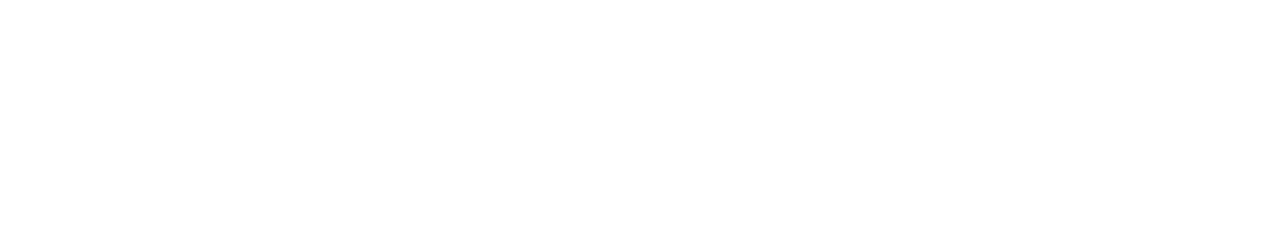
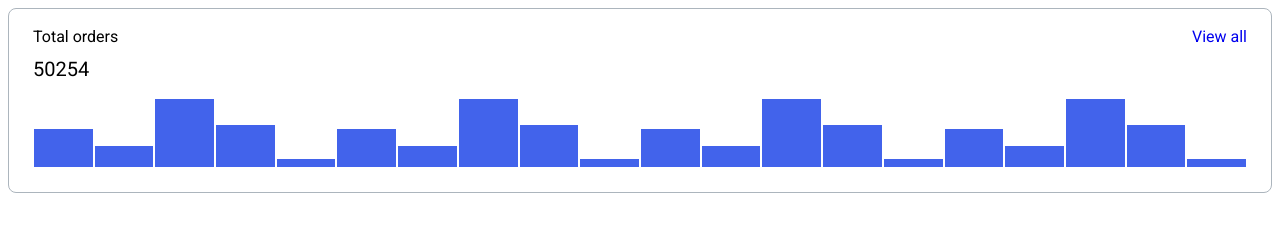
Before and after one commit to js-tasks-ru/htmlcss-20210114_vladimir664, a website: page 04-lection2/01-histogram/index.html in a window 1280 px wide. Drawn offline with Linux system fonts and the light colour scheme.

Commit message:
add solution for 4-module 1-task

```diff
--- a/04-lection2/01-histogram/histogram.css
+++ b/04-lection2/01-histogram/histogram.css
@@ -0,0 +1,130 @@
+.container {
+    /* height: 100vh; */
+    min-height: 185px;
+    min-width: 215px;
+    display: flex;
+}
+
+.histogram {
+    display: flex;
+    flex-direction: column;
+    justify-content: space-between;
+    min-height: 100%;
+    width: 100%;
+    border-radius: 8px;
+    border: 1px solid #ACB5BD;
+    padding: 16px 24px 24px;
+}
+
+.histogram__header {
+    display: flex;
+    justify-content: space-between;
+    font-weight: 400;
+    font-size: 16px;
+    line-height: 24px;
+}
+
+.histogram__name {
+    padding-bottom: 6px;
+}
+
+.histogram__number {
+    font-size: 20px;
+    line-height: 28px;
+}
+
+.histogram__button a {
+    text-decoration: none;
+}
+
+.histogram__columns-block {
+    height: 100%;
+    display: flex;
+    align-items: flex-end;
+    justify-content: center;
+}
+
+
+.histogram__column {
+    background-color: #4263EB;
+    flex-grow: 1;
+    margin: 1px;
+}
+
+.histogram__column_col1 {
+    height: 45%;
+}
+
+.histogram__column_col2 {
+    height: 25%;
+}
+
+.histogram__column_col3 {
+    height: 80%;
+}
+
+.histogram__column_col4 {
+    height: 50%;
+}
+
+.histogram__column_col5 {
+    height: 10%;
+}
+
+.histogram__column_col6 {
+    height: 45%;
+}
+
+.histogram__column_col7 {
+    height: 25%;
+}
+
+.histogram__column_col8 {
+    height: 80%;
+}
+
+.histogram__column_col9 {
+    height: 50%;
+}
+
+.histogram__column_col10 {
+    height: 10%;
+}
+.histogram__column_col11 {
+    height: 45%;
+}
+
+.histogram__column_col12 {
+    height: 25%;
+}
+
+.histogram__column_col13 {
+    height: 80%;
+}
+
+.histogram__column_col14 {
+    height: 50%;
+}
+
+.histogram__column_col15 {
+    height: 10%;
+}
+.histogram__column_col16 {
+    height: 45%;
+}
+
+.histogram__column_col17 {
+    height: 25%;
+}
+
+.histogram__column_col18 {
+    height: 80%;
+}
+
+.histogram__column_col19 {
+    height: 50%;
+}
+
+.histogram__column_col20 {
+    height: 10%;
+}
--- a/04-lection2/01-histogram/index.html
+++ b/04-lection2/01-histogram/index.html
@@ -6,6 +6,44 @@
         <link rel="stylesheet" href="./histogram.css">
     </head>
     <body>
-
+        <div class="container">
+            <div class="histogram">
+                <div class="histogram__header">
+                    <div class="histogram__title">
+                        <div class="histogram__name">
+                            Total orders
+                        </div>
+                        <div class="histogram__number">
+                            50254
+                        </div>
+                    </div>
+                    <div class="histogram__button">
+                        <a href="#">View all</a>
+                    </div>
+                </div>
+                <div class="histogram__columns-block">
+                    <div class="histogram__column histogram__column_col1"></div>
+                    <div class="histogram__column histogram__column_col2"></div>
+                    <div class="histogram__column histogram__column_col3"></div>
+                    <div class="histogram__column histogram__column_col4"></div>
+                    <div class="histogram__column histogram__column_col5"></div>
+                    <div class="histogram__column histogram__column_col6"></div>
+                    <div class="histogram__column histogram__column_col7"></div>
+                    <div class="histogram__column histogram__column_col8"></div>
+                    <div class="histogram__column histogram__column_col9"></div>
+                    <div class="histogram__column histogram__column_col10"></div>
+                    <div class="histogram__column histogram__column_col11"></div>
+                    <div class="histogram__column histogram__column_col12"></div>
+                    <div class="histogram__column histogram__column_col13"></div>
+                    <div class="histogram__column histogram__column_col14"></div>
+                    <div class="histogram__column histogram__column_col15"></div>
+                    <div class="histogram__column histogram__column_col16"></div>
+                    <div class="histogram__column histogram__column_col17"></div>
+                    <div class="histogram__column histogram__column_col18"></div>
+                    <div class="histogram__column histogram__column_col19"></div>
+                    <div class="histogram__column histogram__column_col20"></div>
+                </div>
+            </div>
+        </div>
     </body>
 </html>
```
